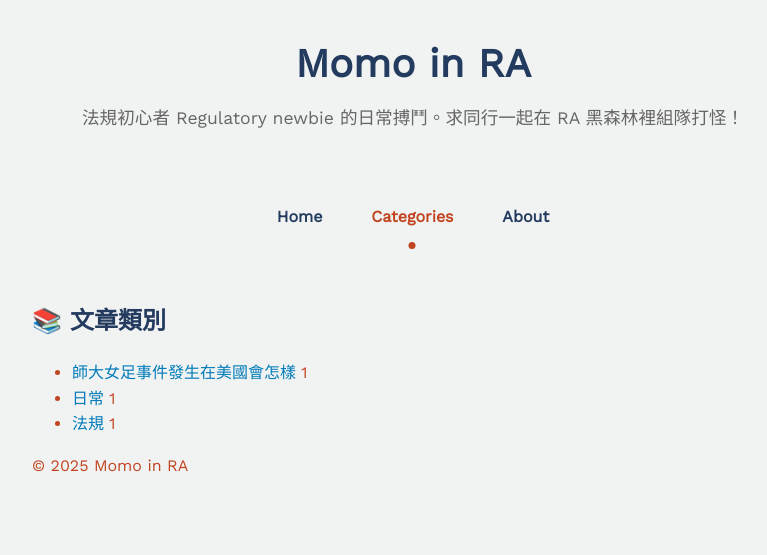
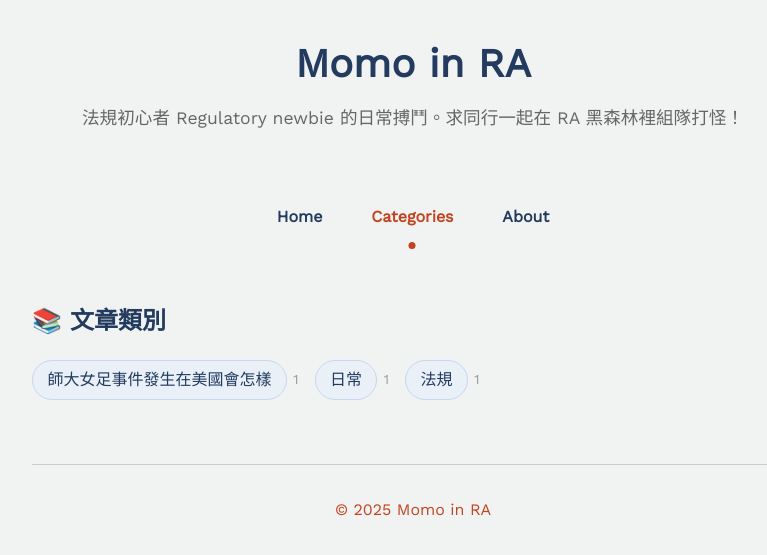
Before and after one commit to MomoInRA/github.io, a Jekyll site: the page built from all-posts.html, in a window 1280 px wide. Shown: the top 555 px of the page, without its empty margins (227-994 px from the left). Built offline with Jekyll 4.4.1, drawn with Linux system fonts in a browser that asks for light colours.

Commit message:
Update style.css

```diff
--- a/assets/css/style.css
+++ b/assets/css/style.css
@@ -6,11 +6,11 @@
   --font-main: 'Work Sans', sans-serif;
   --content-width: 826px;
 
-  --heading-color: #233B5E;      /* 標題/導覽靛藍 */
-  --accent: #C14420;             /* 強調/active 色 */
-  --link: #007cba;               /* 內文連結色 */
+  --heading-color: #233B5E;      /* 標題與導覽靛藍 */
+  --accent: #C14420;             /* 強調／active 色 */
+  --link: #007cba;               /* 連結色 */
 
-  /* 分類 tag 柔色膠囊 */
+  /* 分類 tag 用到的柔色膠囊 */
   --pill-bg: #EAF0F8;
   --pill-bg-hover: #DCE7F3;
   --pill-border: #C8D7EE;
@@ -36,6 +36,7 @@ body {
 img, video, iframe { max-width: 100%; height: auto; display: block; }
 pre, code { white-space: pre-wrap; word-break: break-word; }
 
+/* 文字與標題 */
 h1, h2, h3, h4, h5, h6 { color: var(--heading-color); font-weight: bold; }
 a { color: var(--link); text-decoration: none; }
 a:hover { text-decoration: underline; }
@@ -43,20 +44,31 @@ a:hover { text-decoration: underline; }
 /* Header */
 header { text-align: center; margin-bottom: 3rem; }
 header h1 { font-size: 2.5rem; font-weight: 700; margin: 0; }
-header h1 a { color: var(--heading-color); text-decoration: none; position: relative; transition: color .25s; }
+header h1 a {
+  color: var(--heading-color);
+  text-decoration: none;
+  position: relative;
+  transition: color .25s;
+}
 header h1 a::after{
-  content:""; position:absolute; left:0; bottom:-6px; height:2px; width:100%;
-  background: var(--accent); transform: scaleX(0); transform-origin:left; transition: transform .25s;
+  content:"";
+  position:absolute; left:0; bottom:-6px;
+  height:2px; width:100%;
+  background: var(--accent);
+  transform: scaleX(0);
+  transform-origin:left;
+  transition: transform .25s;
   border-radius:999px;
 }
 header h1 a:hover{ color: var(--accent); }
 header h1 a:hover::after{ transform: scaleX(1); }
 header .subtitle { font-size: 1.1rem; color:#666; margin-top:.5rem; }
+/* 不要 header/nav 的預設底線 */
 header a:hover, .navbar a:hover { text-decoration: none; }
 
-/* 導覽列 */
+/* 導覽列（小圓點指示版本） */
 .navbar{
-  position: sticky; top: 14px; z-index: 100;
+  position: sticky; top: 14px; z-index: 100; /* 往下留距 */
   backdrop-filter: blur(6px);
   background-color: rgba(241,242,242,.85);
   text-align: center; margin-bottom: 2rem;
@@ -64,17 +76,24 @@ header a:hover, .navbar a:hover { text-decoration: none; }
 }
 .navbar ul{
   list-style:none; padding:0; margin:1rem 0 2rem;
-  display:flex; flex-wrap:wrap; gap:.75rem 1.25rem; justify-content:center;
+  display:flex; flex-wrap:wrap;
+  gap:.75rem 1.25rem; justify-content:center;
 }
+.navbar li{ list-style:none; }
 .navbar a{
+  background:none; border:none; border-radius:0; box-shadow:none;
   color: var(--heading-color);
   padding:.7rem .9rem .9rem;
+  position:relative; text-decoration:none;
+  transition: color .2s ease;
   font-weight: 700;
-  position:relative; transition: color .2s ease;
 }
 .navbar a::after{
-  content:""; position:absolute; left:50%; bottom:-8px; width:7px; height:7px;
-  background: currentColor; border-radius:50%;
+  content:"";
+  position:absolute; left:50%; bottom:-8px;
+  width:7px; height:7px;
+  background: currentColor;
+  border-radius:50%;
   transform: translateX(-50%) scale(0);
   transition: transform .2s ease;
 }
@@ -82,75 +101,135 @@ header a:hover, .navbar a:hover { text-decoration: none; }
 .navbar a:hover::after{ transform: translateX(-50%) scale(1); }
 .navbar a.active{ color: var(--accent); }
 .navbar a.active::after{ transform: translateX(-50%) scale(1); }
+.navbar a:focus-visible{ outline:2px solid var(--accent); outline-offset:2px; }
 
 /* 文章列表 */
 .post-list { list-style:none; padding:0; margin:0; }
 .post-item { display:flex; align-items:center; gap:1rem; margin:1.25rem 0; }
+.thumb-wrap { display:block; flex-shrink:0; line-height:0; border-radius:10px; overflow:hidden; }
 .post-thumb { width:240px; height:160px; object-fit:cover; border-radius:10px; }
 .post-info { flex:1; min-width:0; }
-.post-title { margin:0 0 .25rem; font-size:1.2rem; }
-.post-title a { color: var(--color-foreground); font-weight:700; }
-.post-date { font-size:.9rem; color:#999; margin-bottom:.35rem; }
+.post-title { margin:0 0 .25rem; font-size:1.2rem; line-height:1.35; }
+.post-title a { color: var(--color-foreground); font-weight:700; text-decoration:none; }
+.post-title a:hover { text-decoration: underline; }
+.post-date { display:inline-block; font-size:.9rem; color:#999; margin-bottom:.35rem; }
 .post-excerpt { margin:0; color:#333; line-height:1.6; }
 @media (max-width:640px){
   .post-item{ flex-direction:column; align-items:flex-start; }
   .post-thumb{ width:100%; height:180px; }
 }
 
-/* 文章封面 */
+/* 文章頁封面 */
 .post-hero { margin:1rem 0 1.25rem; border-radius:10px; overflow:hidden; }
 .post-hero img { width:100%; height:280px; object-fit:cover; }
 @media (max-width:640px){ .post-hero img { height:200px; } }
 
-/* 內文 */
+/* 文章內 H2 左側細線 */
 .post h2{ border-left: 2px solid rgba(35,59,94,.7); padding-left:.4rem; }
 @media (max-width:640px){ .post h2{ border-left-width:2px; padding-left:.35rem; } }
 
-hr { border: none; border-top: 1px dotted #bbb; width: 50%; margin: 2em auto; }
+/* 分類索引 */
+.tax-list { list-style:none; padding:0; display:flex; flex-wrap:wrap; gap:.75rem 1rem; margin:.5rem 0 2rem; }
+.tax-list li { display:flex; align-items:center; gap:.4rem; }
+.tax-list a {
+  background: var(--pill-bg);
+  color: var(--heading-color);
+  border-radius:999px;
+  padding:.4rem .9rem;
+  text-decoration:none;
+  border:1px solid var(--pill-border);
+}
+.tax-list a:hover {
+  background: var(--pill-bg-hover);
+  border-color: var(--pill-border-hover);
+  color: var(--heading-color);
+}
+.tax-list .count { font-size:.85rem; color:#999; }
 
-.post-meta { color:#6b7280; font-size:0.9rem; letter-spacing:0.03em; }
-.post-meta em { font-style: normal; text-transform: uppercase; }
+/* footer (全站最底) */
+footer { text-align:center; margin-top:4rem; padding:1rem; border-top:1px solid #ccc; }
 
-/* Closing 區塊 */
-.post-epilogue { margin:3rem 0 2rem; text-align:center; }
-.post-epilogue__stars { font-size:.9rem; color:#C14420; margin:1rem 0; }
-.post-epilogue__quote { margin:0 auto; max-width:48ch; line-height:1.75; color:#374151; font-size:1rem; font-style:italic; }
-.post-epilogue__zh { margin-top:.5rem; font-style:normal; color:#4b5563; font-size:.96rem; }
+/* =================================================================== */
+/* --- Closing 區塊 --- */
+.post-epilogue {
+  margin-top: 3rem;
+  margin-bottom: 2rem;
+  text-align: center;
+}
+.post-epilogue__stars {
+  font-size: .9rem;
+  color: #C14420;   /* 主色 ✦ */
+  margin: 1rem 0;
+}
+.post-epilogue__quote {
+  margin: 0 auto;
+  max-width: 48ch;
+  line-height: 1.75;
+  color: #374151;
+  font-size: 1rem;
+  font-style: italic;
+}
+.post-epilogue__zh {
+  margin-top: .5rem;
+  font-style: normal;
+  color: #4b5563;
+  font-size: .96rem;
+}
 
-/* 作者資訊卡 */
+/* --- 作者資訊卡片 --- */
 .author-card {
-  margin-top:1.5rem;
-  text-align:center;
-  display:flex;
-  flex-direction:column;
-  align-items:center;
-  gap:.75rem;
-  background:none; border:none; padding:0;
+  margin-top: 1.5rem;
+  text-align: center;
+  display: flex;
+  flex-direction: column;
+  align-items: center;
+  gap: .75rem;
+  background: none;
+  border: none;
+  padding: 0;
 }
 .author-card__avatar {
-  width:60px; height:60px; object-fit:cover;
+  width: 60px;
+  height: 60px;
+  object-fit: cover;
 }
-.author-card__avatar.is-circle { border-radius:50%; }
-.author-card__avatar.is-square { border-radius:8px; }
+.author-card__avatar.is-circle { border-radius: 50%; }
+.author-card__avatar.is-square { border-radius: 8px; }
 
+.author-card__meta {
+  display: flex;
+  flex-direction: column;
+  align-items: center;   /* 名字 + 連結置中 */
+  text-align: center;
+  gap: .35rem;
+}
 .author-card__name {
   font-variant-caps: small-caps;
-  letter-spacing:.05em;
-  color:#111827;
+  letter-spacing: .05em;
+  color: #111827;
 }
-.author-card .middot { margin:0 .4rem; color:#9ca3af; }
+.author-card .middot { margin: 0 .4rem; color: #9ca3af; }
 
 .author-card__links {
-  display:flex; gap:1.1rem; justify-content:center; align-items:center;
+  display: flex;
+  gap: 1.1rem;
+  justify-content: center;
+  align-items: center;
 }
 .author-card__links a {
-  text-decoration:none; border:none; outline:none;
+  text-decoration: none; /* 去底線 */
+  border: none;
+  outline: none;
 }
 .author-card__links img.icon {
-  width:22px; height:22px; display:block;
-  transition: transform .2s ease, opacity .2s ease, filter .2s ease;
+  width: 22px;
+  height: 22px;
+  display: block;
+  transition: transform 0.2s ease, opacity 0.2s ease, filter 0.2s ease;
 }
 .author-card__links a:hover img.icon {
-  transform: scale(1.15);
+  transform: scale(1.15);   /* hover 微放大 */
+  opacity: 0.85;            /* hover 微透明 */
   filter: invert(17%) sepia(23%) saturate(956%) hue-rotate(182deg) brightness(92%) contrast(93%);
+  /* hover 染成 #233B5E */
 }
```
